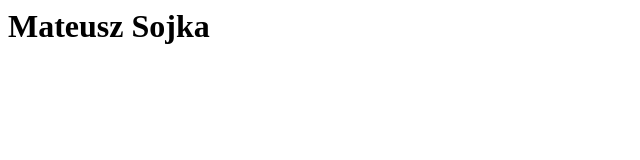
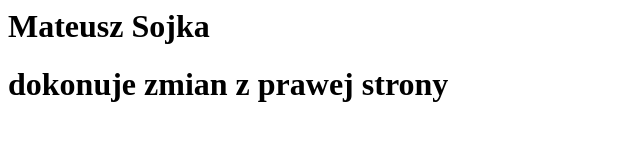
Before and after one commit to Massive1357/kurscieszyn, a plain HTML site: page index.html in a window 1280 px wide. Shown: the whole page, without its empty margins (0-640 px from the left). Drawn offline with Linux system fonts and the light colour scheme.

Commit message:
prawy zmienił

```diff
--- a/index.html
+++ b/index.html
@@ -4,5 +4,6 @@
     </head>
     <body>
         <h1>Mateusz Sojka</h1>
+        <h1>dokonuje zmian z prawej strony</h1>
     </body>
 </html>
```
